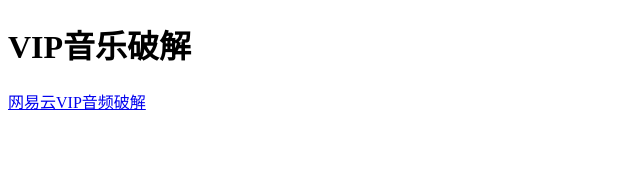
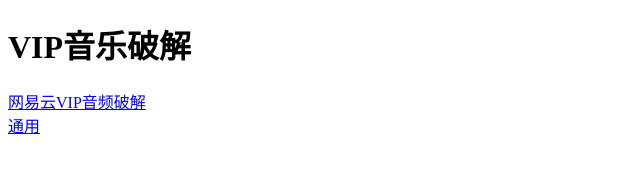
Before and after one commit to QingYi-Studio/VipAudioCrack, a website: page app/index.html in a window 1280 px wide. Shown: the full height of the page, 0-640 px from the left. Drawn offline with Linux system fonts and the light colour scheme.

Commit message:
添加通用 (#4)
* 添加common

```diff
--- a/app/index.html
+++ b/app/index.html
@@ -7,5 +7,7 @@
     <body>
         <h1>VIP音乐破解</h1>
         <a href="./npm2mp3/" target="_blank">网易云VIP音频破解</a>
+        <br>
+        <a href="./common/" target="_blank">通用</a>
     </body>
 </html>
```
